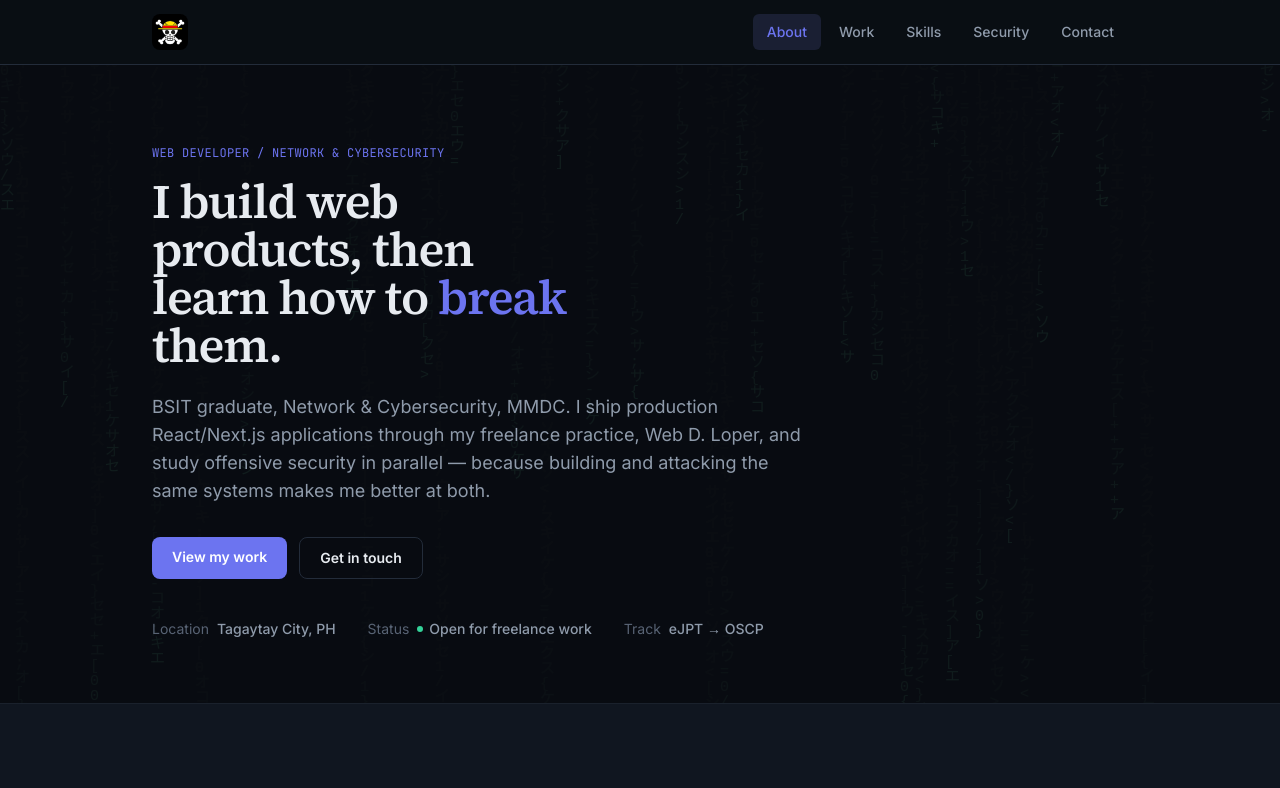
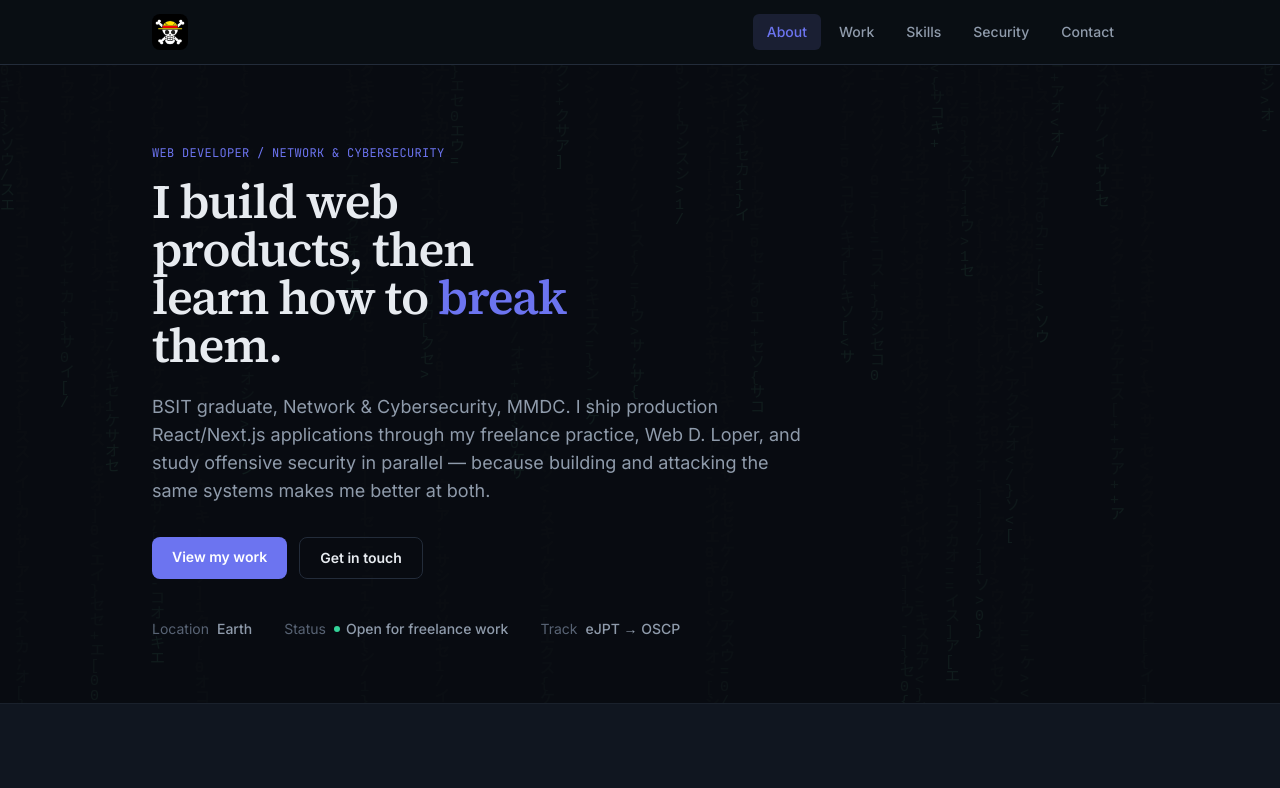
Before and after one commit to emaniebo420/Web-D.-Loper, a React (Vite) app: page / in a window 1280 px wide. Shown: the top 788 px of the page. Built offline with nearby package versions, Linux system fonts and the light colour scheme.

Commit message:
Update data.jsx

```diff
--- a/src/data.jsx
+++ b/src/data.jsx
@@ -4,7 +4,7 @@ export const profile = {
   name: 'Eussef Maniebo',
   tabName: 'eussef-maniebo',
   role: 'Web Developer / Network & Cybersecurity',
-  location: 'Tagaytay City, PH',
+  location: 'Earth',
   status: 'Open for freelance work',
   track: 'eJPT → OSCP',
   headline: (
```
